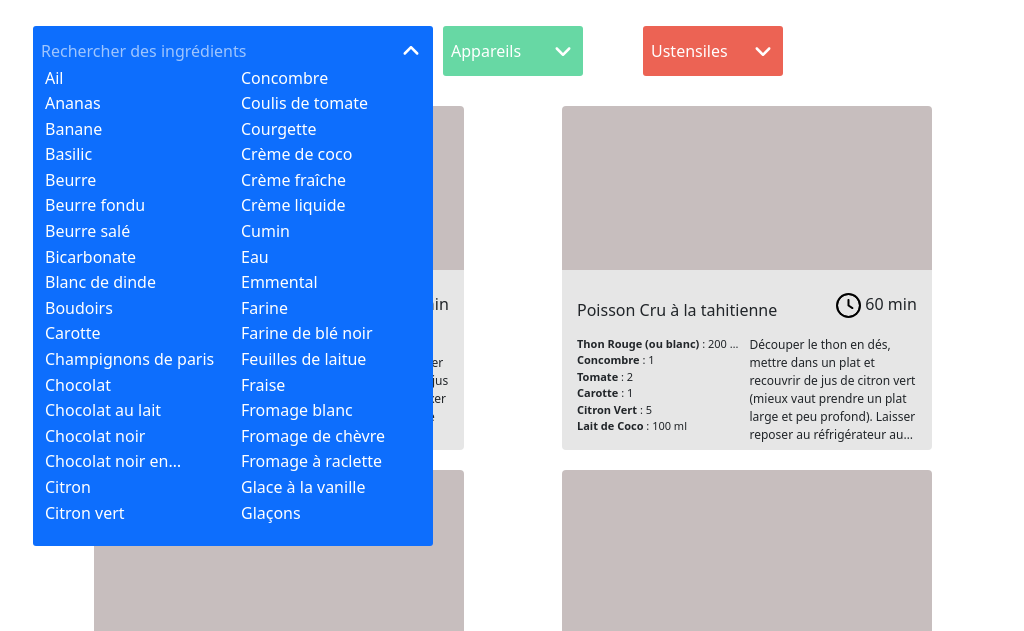
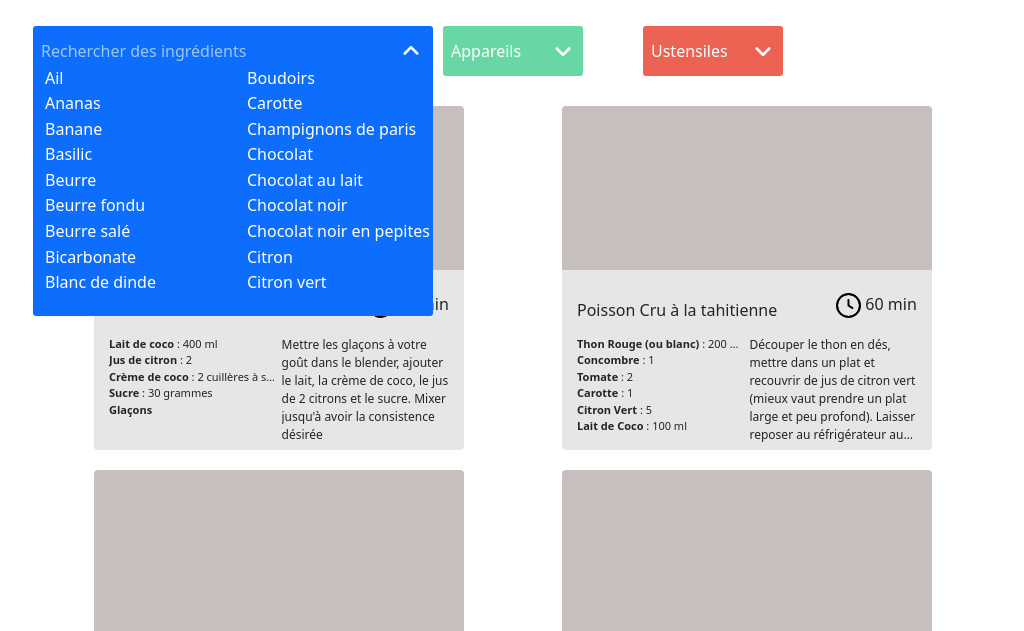
Before and after one commit to MarieRodiet/Les-Petits-Plats, a website with bundled scripts: page index.html in a window 1280 px wide. Both pictures are taken after a click on the button 280 px from the left and 205 px from the top of the page. Shown: the part 155-786 px from the top of the page, without its empty margins (127-1151 px from the left). Built offline with nearby package versions, Linux system fonts and the light colour scheme.

Commit message:
fixed ul styles

```diff
--- a/styles/inputs.css
+++ b/styles/inputs.css
@@ -166,7 +166,6 @@
 .navExtended {
   width: 100%;
   max-width: 350px;
-  max-height: 400px;
 }
 
 .listExtended {
@@ -183,9 +182,10 @@
 
 .navs nav ul {
   display: none;
-  padding: 0 12px;
+  padding: 0 0 5px 12px;
   margin: 0;
-  max-height: 60vh;
+  height: fit-content;
+  max-height: 400px;
   overflow: scroll;
 }
 
@@ -347,6 +347,10 @@ path.ustensils {
     max-width: 400px;
   }
 
+  .navs nav ul {
+    max-height: 250px;
+  }
+
   .listExtended ul {
     -webkit-column-count: 2;
     -moz-column-count: 2;
@@ -367,5 +371,6 @@ path.ustensils {
     -webkit-column-count: 3;
     -moz-column-count: 3;
     column-count: 3;
+    max-height: 250px;
   }
 }
```
